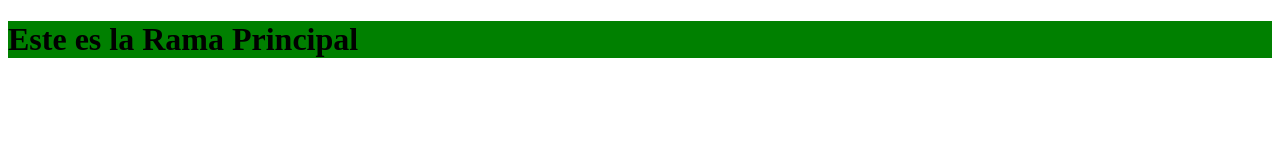
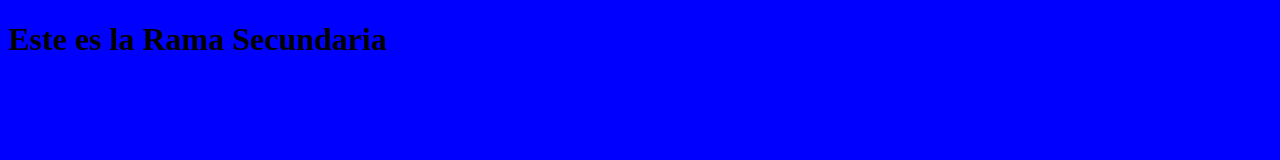
Before and after one commit to yibergg/PractBranch, a plain HTML site: page index.html in a window 1280 px wide. Drawn offline with Linux system fonts and the light colour scheme.

Commit message:
Agregacion del titulo de la pagina, cambio de color y agregacion de un alert

```diff
--- a/index.html
+++ b/index.html
@@ -5,7 +5,10 @@
     <meta name="viewport" content="width=device-width, initial-scale=1.0">
     <title>Document</title>
 </head>
-<body>
-    <h1 style="background: green;">Este es la Rama Principal</h1>
+<body style="background: blue;">
+    <h1>Este es la Rama Secundaria</h1>
 </body>
+<script>
+    alert("Aviso de esta vista es de la Rama Secundaria")
+</script>
 </html>
```
